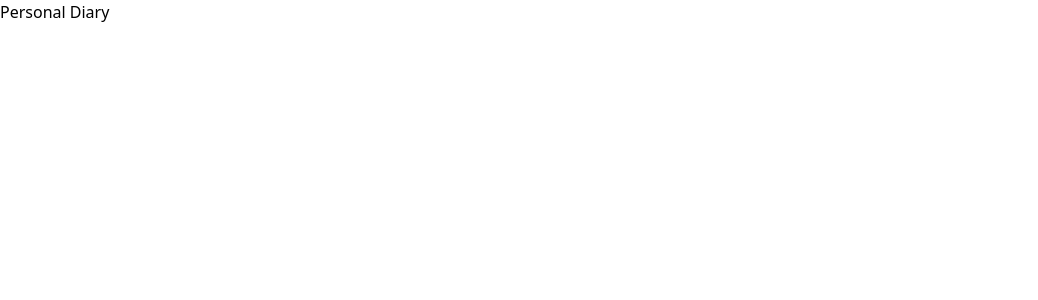
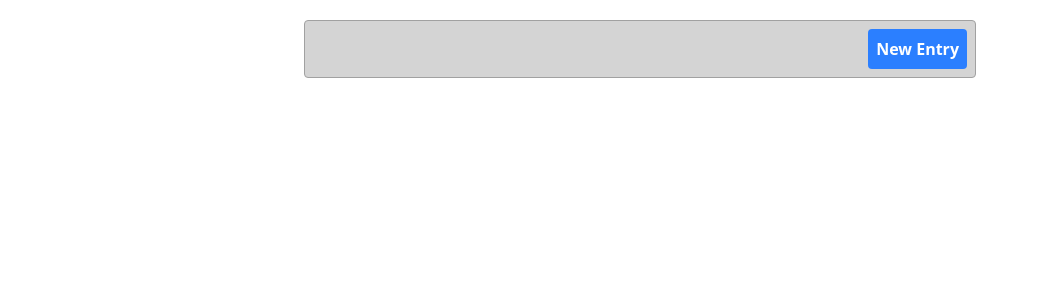
Before and after one commit to Pellia/personal-diary, a React (Vite) app: page / in a window 1280 px wide. Shown: the top 300 px of the page, without its empty margins (0-1038 px from the left). Built offline with nearby package versions, Linux system fonts and the light colour scheme.

Commit message:
new component add

```diff
--- a/src/App.jsx
+++ b/src/App.jsx
@@ -1,5 +1,11 @@
+import Add from "./components/Add";
+
 function App() {
-    return <h1>Personal Diary</h1>;
+    return (
+        <div>
+            <Add />
+        </div>
+    );
 }
 
 export default App;
--- /dev/null
+++ b/src/components/Add.jsx
@@ -0,0 +1,9 @@
+const Add = () => {
+    return (
+        <div className="flex bg-neutral-300 max-w-2xl mx-auto mt-5 p-2 rounded border border-neutral-400 justify-end">
+            <button className="bg-blue-500 rounded p-2 text-white font-bold text-md">New Entry</button>
+        </div>
+    );
+};
+
+export default Add;
```
Also changed, not shown: 1 other file (tests, documents, lock files or other folders).
